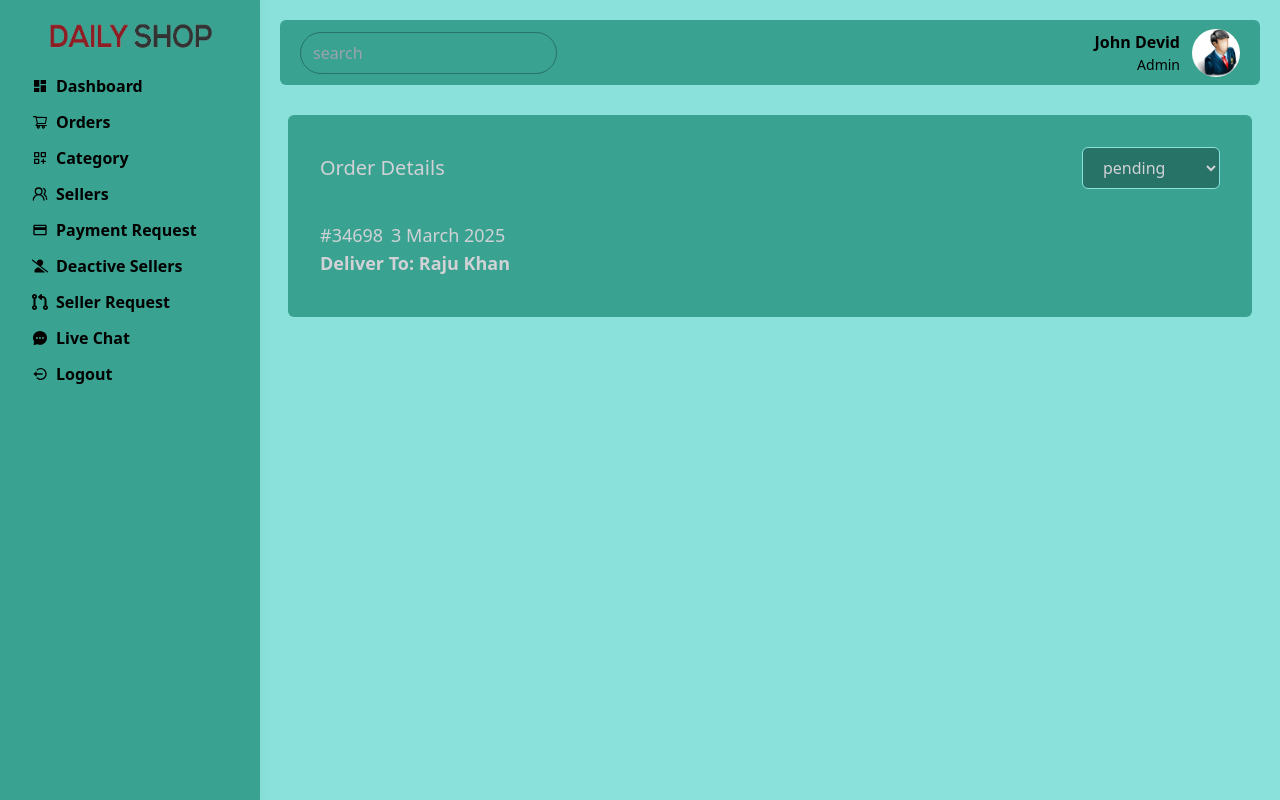
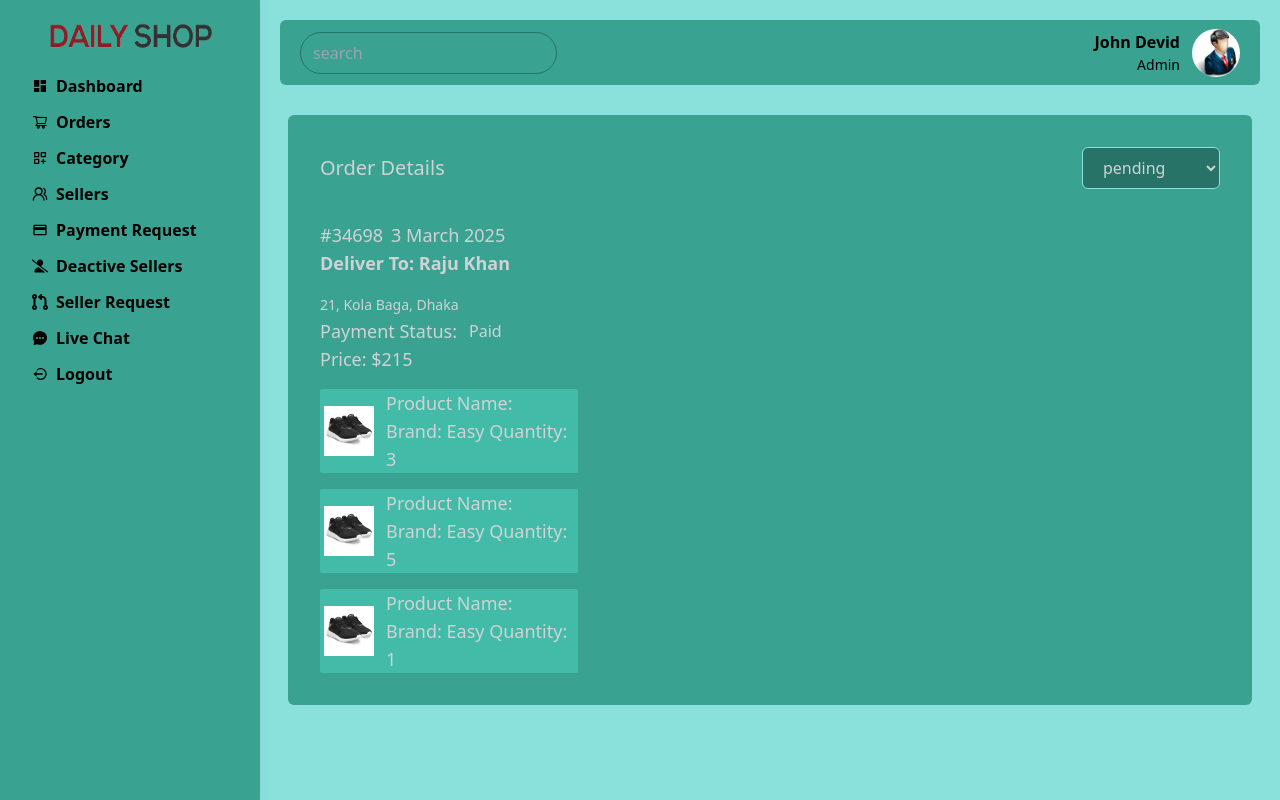
Before and after one commit to Atik2788/e-commerce-project-dashboard, a React (Create React App) app: page /admin/dashboard/order/details/3 in a window 1280 px wide. Built offline with nearby package versions, Linux system fonts and the light colour scheme.

Commit message:
26 done order details page left part

```diff
--- a/src/views/admin/OrderDetails.jsx
+++ b/src/views/admin/OrderDetails.jsx
@@ -1,4 +1,5 @@
 import React from "react";
+import OrderDetailsImgSec from "./orders suported files/OrderDetailsImgSec";
 
 const OrderDetails = () => {
   return (
@@ -20,16 +21,36 @@ const OrderDetails = () => {
                 <h2>#34698</h2>
                 <span>3 March 2025</span>
             </div>
+
             <div className="flex flex-wrap">
                 <div className="w-[30%]">
                     <div className="pr-3 text-[#d0d2d6] text-lg">
                         <div className="flex flex-col gap-1">
                             <h2 className="pb-2 font-semibold">Deliver To: Raju Khan</h2>
+                            <p><span className="text-sm">21, Kola Baga, Dhaka</span></p>
                         </div>
+
+                        <div className="flex justify-start items-center gap-3">
+                            <h2>Payment Status:</h2>
+                            <span className="text-base">Paid</span>
+                        </div>
+
+                        <span>Price: $215</span>
+
+                        {/* product img section start */}
+                        <OrderDetailsImgSec qunatity={3}/>
+                        <OrderDetailsImgSec qunatity={5}/>
+                        <OrderDetailsImgSec qunatity={1}/>
+                        {/* product img section end */}
+
                     </div>
                 </div>
             </div>
+
+
+
         </div>
+
 
       </div>
     </div>
--- /dev/null
+++ b/src/views/admin/orders suported files/OrderDetailsImgSec.jsx
@@ -0,0 +1,23 @@
+import React from 'react';
+
+const OrderDetailsImgSec = ({qunatity}) => {
+    return (
+        <div className="mt-4 flex felx-col gap-4 bg-[#42bca8] rounded-sm">
+                            <div className="text-[#d0d2d6] ">
+                                <div className="flex gap-3 text-md justify-center items-center px-1 ">
+                                    <img className="w=[50px] h-[50px]" src="http://localhost:3000/images/category/1.jpg" alt="" />
+                                    <div className="">
+                                        <h2>Product Name:</h2>
+                                        <p>
+                                            <span>Brand: </span>
+                                            <span>Easy </span>
+                                            <span className="text-lg">Quantity: {qunatity}</span>
+                                        </p>
+                                    </div>
+                                </div>
+                            </div>
+                        </div>
+    );
+};
+
+export default OrderDetailsImgSec;
```
Also changed, not shown: 1 other file (tests, documents, lock files or other folders).
